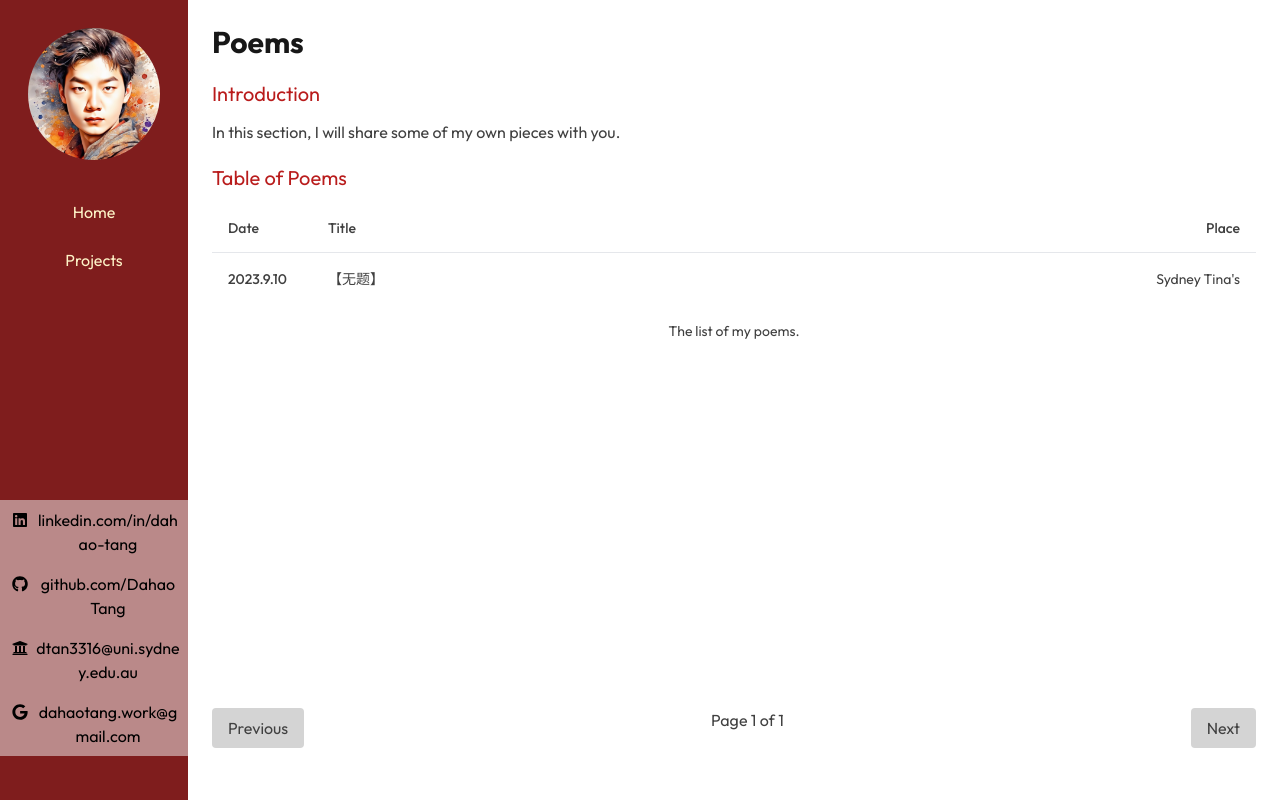
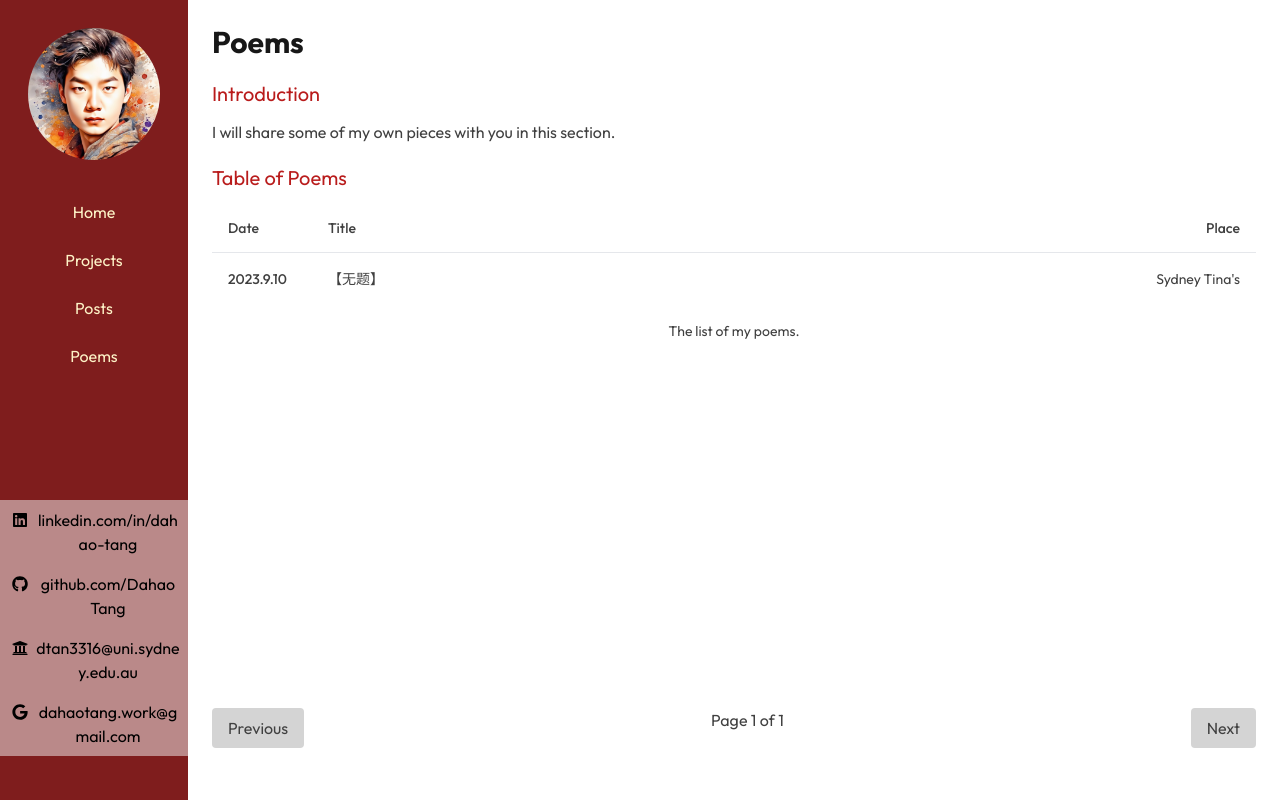
Before and after one commit to DahaoTang/DahaoTang.github.io, a Next.js app: page /poems in a window 1280 px wide. Built offline with nearby package versions, Linux system fonts and the light colour scheme.

Commit message:
posts and poems readded

```diff
--- a/app/(site)/components/sidebar/Sidebar.tsx
+++ b/app/(site)/components/sidebar/Sidebar.tsx
@@ -62,6 +62,20 @@ export default function Sidebar() {
 						</SidebarSubButton>
 					</div>
 				)}
+				<SidebarButton
+					onClick={() => {
+						router.push(`/posts`);
+					}}
+				>
+					Posts
+				</SidebarButton>
+				<SidebarButton
+					onClick={() => {
+						router.push(`/poems`);
+					}}
+				>
+					Poems
+				</SidebarButton>
 			</div>
 			<div className="w-full bg-opacity-50 bg-neutral-100">
 				<SidebarContactButton icon={<FaLinkedin />} hiddenWords="LinkedIn">
--- a/app/(site)/poems/20230910-1/page.tsx
+++ b/app/(site)/poems/20230910-1/page.tsx
@@ -7,7 +7,12 @@ import { Heading1 } from "@/app/(site)/components/Heading";
 export default function Poem20230910_1() {
 	return (
 		<div>
-			<Header title="Poem" subtitle="2023.09.10" subsubtitle="" />
+			<Header
+				title="Poem"
+				titleurl="/poems"
+				subtitle="2023.09.10"
+				subsubtitle=""
+			/>
 			<Heading1 content="【无题】" />
 			<div className="flex flex-row">
 				<div className="w-[37%]">
--- a/app/(site)/poems/page.tsx
+++ b/app/(site)/poems/page.tsx
@@ -40,7 +40,7 @@ export default function Poems() {
 			<Header title="Poems" />
 			<Heading1 content="Introduction" />
 			<div className="w-full flex flex-col">
-				<div>In this section, I will share some of my own pieces with you.</div>
+				<div>I will share some of my own pieces with you in this section.</div>
 			</div>
 			<Heading1 content="Table of Poems" />
 			<div className="flex-grow overflow-auto">
--- a/app/(site)/posts/20230925-1/page.tsx
+++ b/app/(site)/posts/20230925-1/page.tsx
@@ -6,7 +6,12 @@ import { Heading1 } from "@/app/(site)/components/Heading";
 export default function Post20230925_1() {
 	return (
 		<div>
-			<Header title="Post" subtitle="2023.09.25" subsubtitle="Test Post" />
+			<Header
+				title="Post"
+				titleurl="/posts"
+				subtitle="2023.09.25"
+				subsubtitle="Test Post"
+			/>
 			<Heading1 content="Introduction" />
 			<div>Place Holder</div>
 		</div>
--- a/app/components/Avatar.tsx
+++ b/app/components/Avatar.tsx
@@ -5,7 +5,6 @@ export default function Avatar() {
 		<div>
 			<Image
 				className="rounded-full"
-				// src="/images/Dahao.jpg"
 				src="/images/ai_dahao_3.jpg"
 				alt="Dahao Profile Picture"
 				width={300} // Original width of image
```
